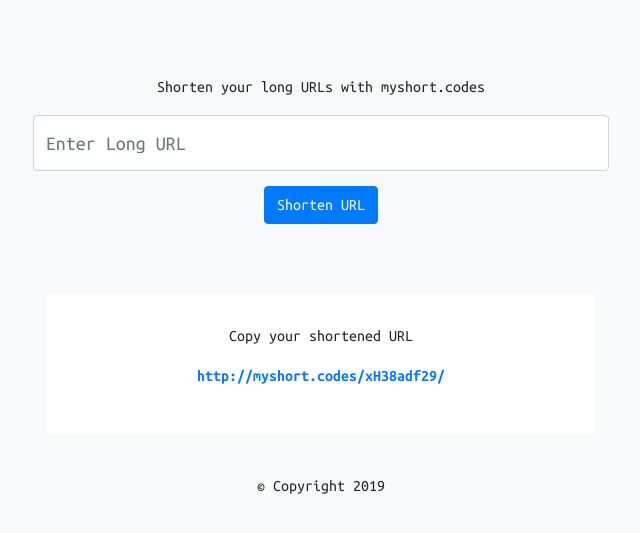
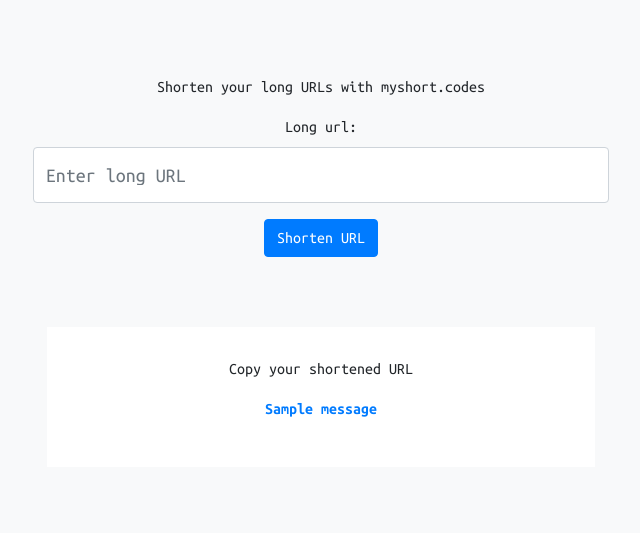
Before and after one commit to danielcoker/myshortcodes, a Django app: page / in a window 1280 px wide. Shown: the part 114-647 px from the top of the page, without its empty margins (319-959 px from the left). Run offline with Django 3.2, Linux system fonts and the light colour scheme; tables that the repository leaves empty hold one stand-in row (values such as "Sample post"); one stand-in notice (Sample message) is shown; some libraries are stand-ins or nearby versions.

Commit message:
feat: Create short urls

```diff
--- /dev/null
+++ b/urlshortener/forms.py
@@ -0,0 +1,15 @@
+from django import forms
+from .models import Url
+
+
+class UrlForm(forms.ModelForm):
+    long_url = forms.CharField(
+        widget=forms.TextInput(attrs={
+            'class': 'form-control input-url',
+            'placeholder': 'Enter long URL'
+        }),
+    )
+
+    class Meta:
+        model = Url
+        fields = ('long_url',)
--- a/urlshortener/models.py
+++ b/urlshortener/models.py
@@ -1,7 +1,9 @@
 from django.db import models
 
+import random, string
 
-class URL(models.Model):
+
+class Url(models.Model):
     long_url = models.CharField(
         max_length=250,
         verbose_name="Long URL"
@@ -15,8 +17,25 @@
 
 
     def short(self):
-        return 'http://myshort.codes/' + self.url_id + '/'
+        return 'http://myshort.codes/' + self.url_id + '/'.lower()
 
 
     def long(self):
         return self.long_url
+
+
+    def save(self, *args, **kwargs):
+        if self.long_url != '':
+            # Generate random characters
+            random_chars = self.generate_random_chars()
+            num_results = Url.objects.filter(url_id=random_chars).count()
+            # If random character is in the db already, generate another one
+            if num_results:
+                random_chars = self.generate_random_chars()
+
+            self.url_id = random_chars
+            super(Url, self).save(*args, **kwargs)
+
+
+    def generate_random_chars(self):
+        return ''.join(random.choices(string.ascii_letters + string.digits, k=7))
--- a/urlshortener/templates/urlshortener/home.html
+++ b/urlshortener/templates/urlshortener/home.html
@@ -27,21 +27,23 @@
     <main>
         <section class="col-md-8 offset-md-2 main-section">
             <p>Shorten your long URLs with myshort.codes</p>
-            <form action="" method="">
-              <input type="text" name="long_url" placeholder="Enter Long URL" class="form-control input-url">
+            <form method="POST">
+              {% csrf_token %}
+              {% comment %} <input type="text" name="long_url" placeholder="Enter Long URL" class="form-control input-url"> {% endcomment %}
+              {{ url_form.as_p }}
               <input type="submit" class="btn btn-primary" value="Shorten URL">
             </form>
         <section>
 
-        <section class="col-md-8 offset-md-2 result-section">
+        {% if messages %}
+            <section class="col-md-8 offset-md-2 result-section">
             <p>Copy your shortened URL</p>
-            <p class="text-primary"><strong>http://myshort.codes/xH38adf29/</strong></p>
-        </section>
+            {% for message in messages %}
+                <p class="text-primary"><a href="{{ message }}" target="_blank"><strong>{{ message }}</a></strong></p>
+            {% endfor %}
+            </section>
+        {% endif %}
     </main>
-
-    <footer>
-        &copy; Copyright 2019
-    </footer>
 
     <!-- Optional JavaScript -->
     <!-- jQuery first, then Popper.js, then Bootstrap JS -->
--- a/urlshortener/views.py
+++ b/urlshortener/views.py
@@ -1,6 +1,19 @@
-from django.shortcuts import render
+from django.shortcuts import render, redirect
 from django.http import HttpResponse
+from .forms import UrlForm
+from django.contrib import messages
 
 
 def index(request):
-    return render(request, 'urlshortener/home.html')
+    if request.method == 'POST':
+        url_form = UrlForm(data=request.POST)
+
+        if url_form.is_valid():
+            url_object = url_form.save()
+            messages.info(request, url_object.short())
+
+            return redirect(request.path_info)
+    else:
+        url_form = UrlForm()
+
+    return render(request, 'urlshortener/home.html', {'url_form':url_form})
```
Also changed, not shown: urlshortener/migrations/0003_url.py (added).
